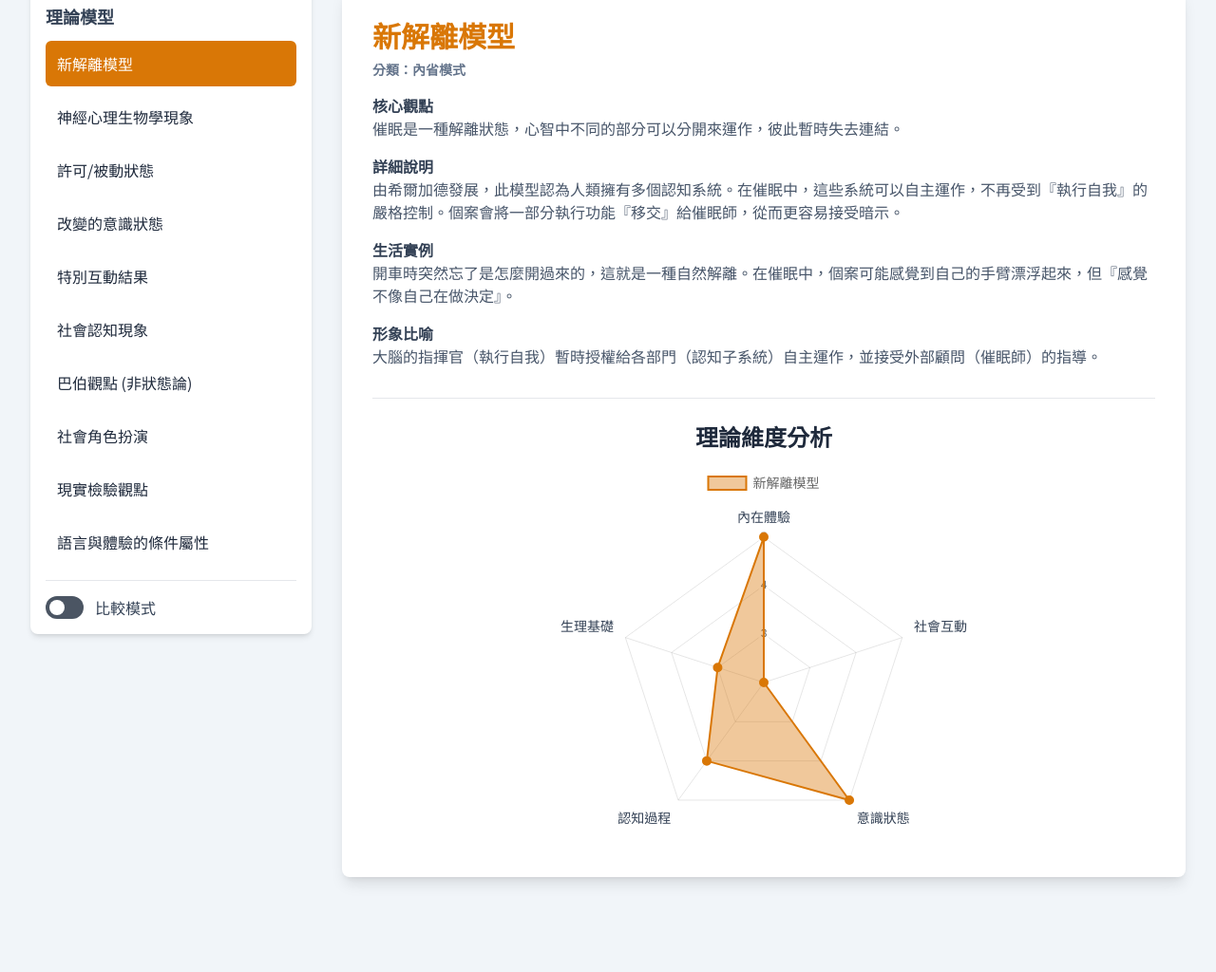
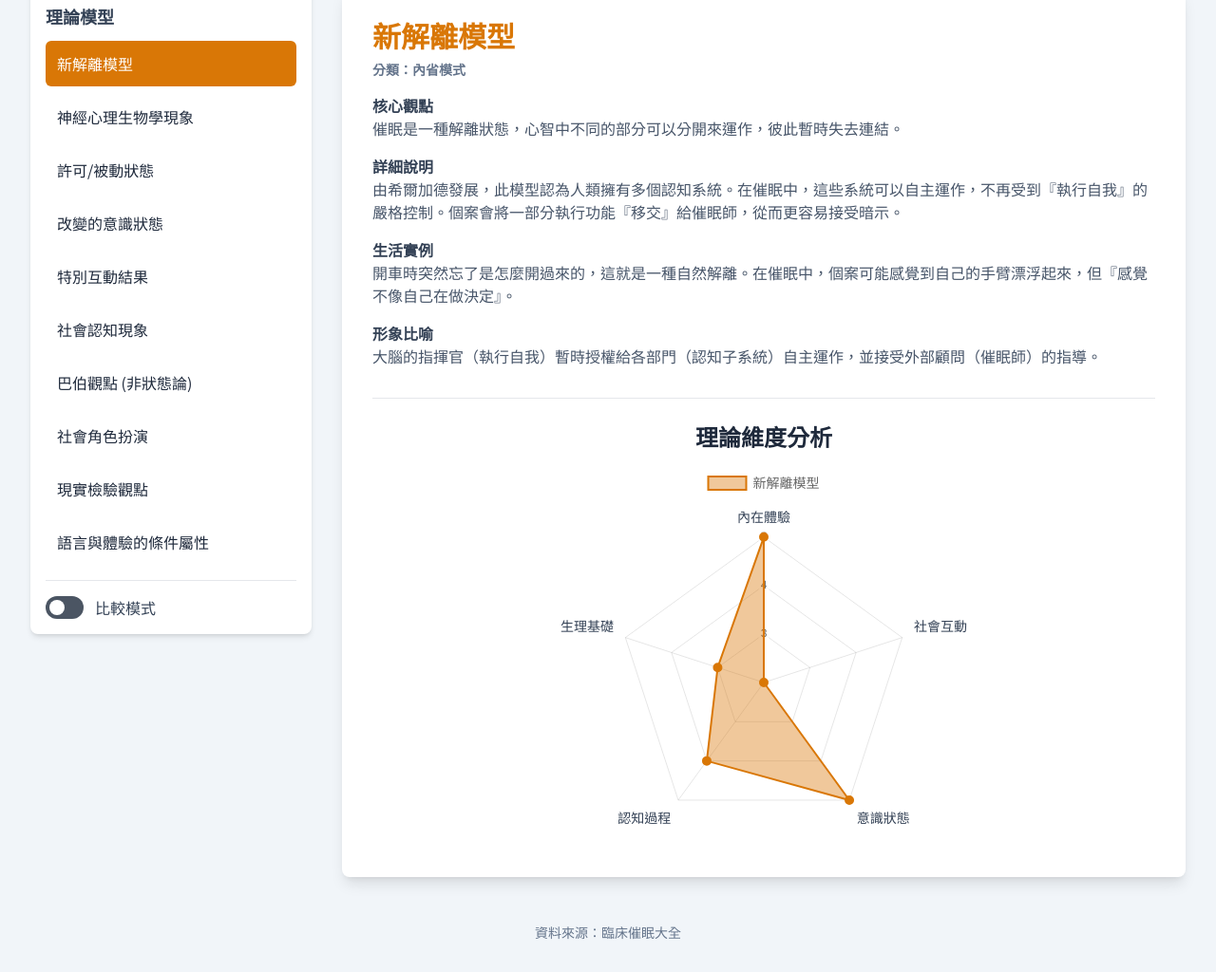
Before and after one commit to sacha693/-hypnosis-theories, a plain HTML site: page index.html in a window 1280 px wide. Shown: the part 161-1185 px from the top of the page at 95% size. Before the commit the page ends 1117 px from the top, so only its background shows below. Drawn offline with nearby package versions, Linux system fonts and the light colour scheme.

Commit message:
index.html

```diff
--- a/index.html
+++ b/index.html
@@ -1,4 +1,4 @@
-
+<!DOCTYPE html>
 <html lang="zh-Hant">
 <head>
     <meta charset="UTF-8">
@@ -83,6 +83,10 @@
                 </div>
             </main>
         </div>
+
+        <footer class="mt-12 text-center text-slate-500 text-sm">
+            <p>資料來源：臨床催眠大全</p>
+        </footer>
     </div>
 
     <script>
```
